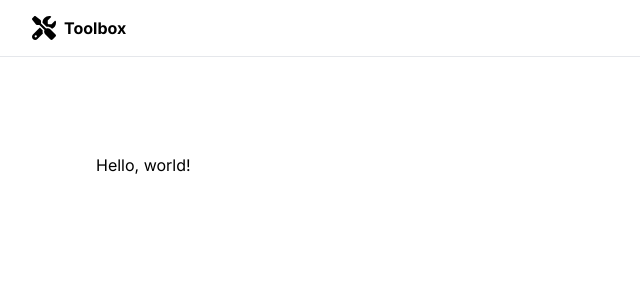
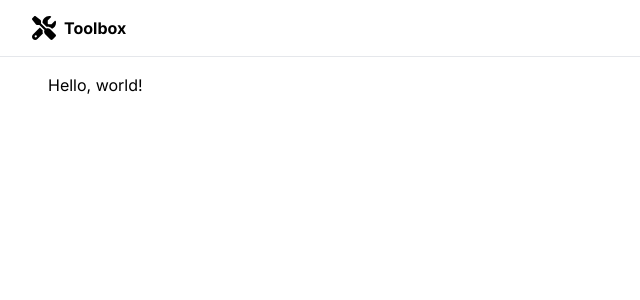
Before and after one commit to thameera/toolbox, a Next.js app: page / in a window 1280 px wide. Shown: the top 300 px of the page, without its empty margins (0-640 px from the left). Built offline with nearby package versions, Linux system fonts and the light colour scheme.

Commit message:
Minor styling adjustments

```diff
--- a/src/app/layout.tsx
+++ b/src/app/layout.tsx
@@ -19,7 +19,9 @@ export default function RootLayout({
     <html lang="en">
       <body className={inter.className}>
         <SiteHeader />
-        {children}
+        <div className="container flex flex-col max-w-screen-2xl">
+          {children}
+        </div>
       </body>
     </html>
   );
--- a/src/app/page.tsx
+++ b/src/app/page.tsx
@@ -1,5 +1,5 @@
 export default function Home() {
   return (
-    <main className="flex flex-col justify-between p-24">Hello, world!</main>
+    <main className="flex flex-col justify-between p-4">Hello, world!</main>
   );
 }
--- a/src/components/site-header.tsx
+++ b/src/components/site-header.tsx
@@ -1,5 +1,3 @@
-"use client";
-
 import Link from "next/link";
 import { Icons } from "./icons";
 
```
